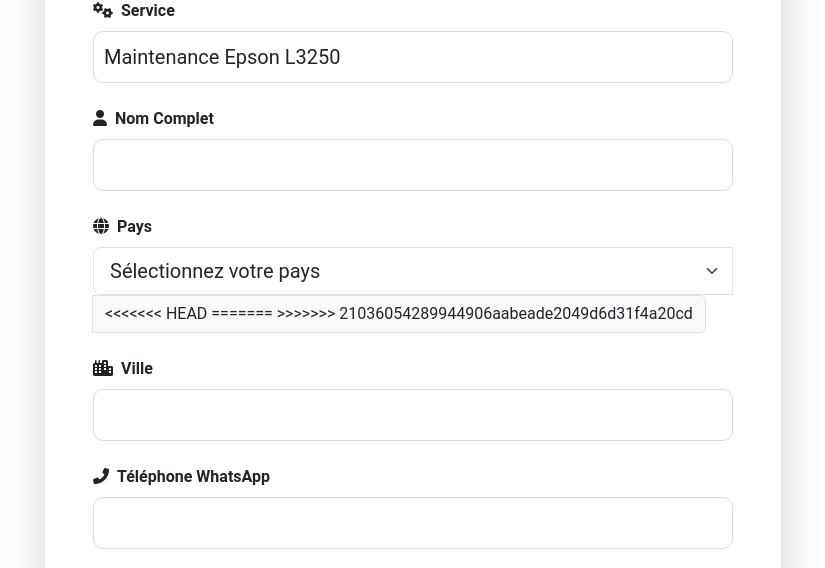
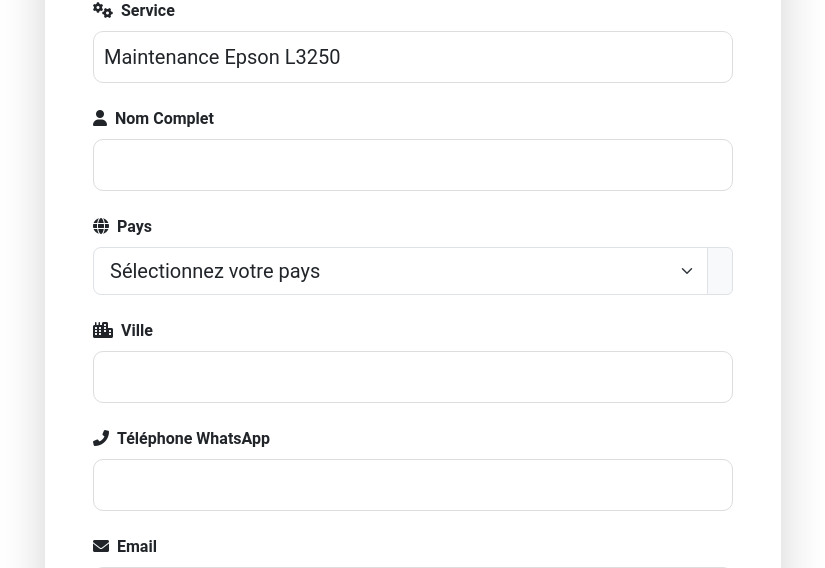
Before and after one commit to Alfredveve/Pcodeshestergn, a Django app: page /services/inscriService/1 in a window 1280 px wide. Shown: the part 212-780 px from the top of the page, without its empty margins (227-1052 px from the left). Run offline with Django 5.2, Linux system fonts and the light colour scheme; data comes from the database, SQL or seed files in the repository.

Commit message:
Mofication du champ pays

```diff
--- a/services/templates/service/inscriService.html
+++ b/services/templates/service/inscriService.html
@@ -50,11 +50,7 @@
             {% endfor %}
         </select>
         <span class="input-group-text">
-<<<<<<< HEAD
 
-=======
-
->>>>>>> 21036054289944906aabeade2049d6d31f4a20cd
         </span>
     </div>
     {% if form.pays.errors %}
```
